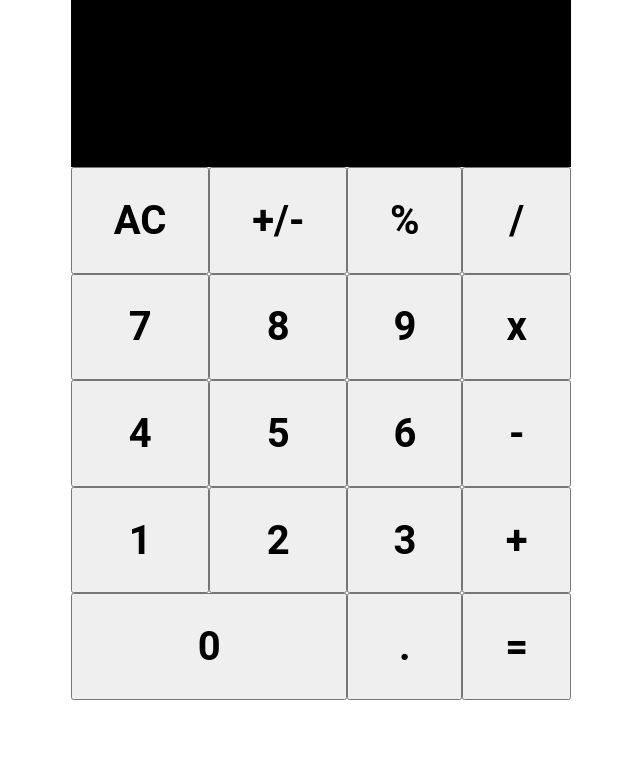
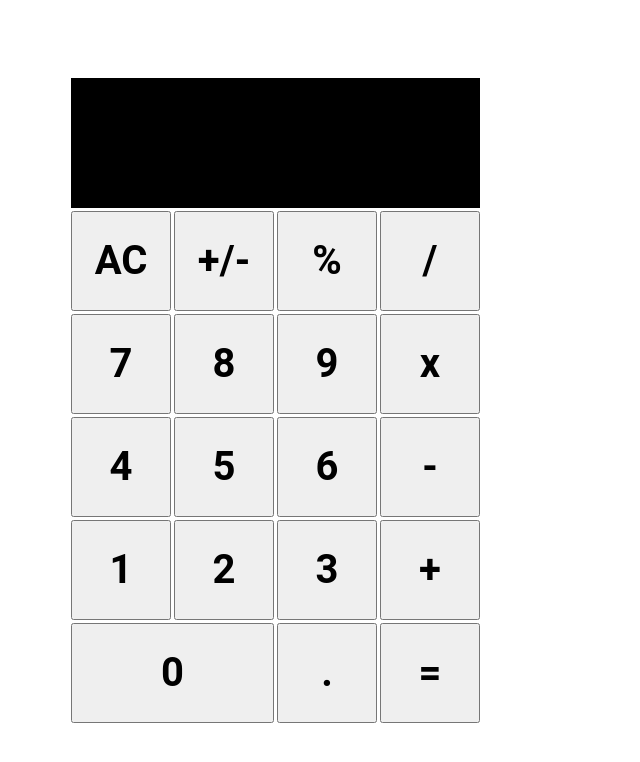
Before and after one commit to HasaanKH/SimpleJsCalc, a plain HTML site: page index.html in a window 1280 px wide. Shown: the whole page, without its empty margins (319-959 px from the left). Drawn offline with Linux system fonts and the light colour scheme.

Commit message:
fixed styling

```diff
--- a/index.js
+++ b/index.js
@@ -21,6 +21,7 @@ class Calculator{
         this.currentLineConstruct.innerText = this.currentOperand;
     }
     appendOperator(operator){
+        if(this.currentOperand === '') return;
         if(this.Operation === null) {
             this.currentOperand = this.currentOperand +' ' + operator.toString();
             this.previousLineConstruct.innerText = this.currentOperand;
--- a/styles.css
+++ b/styles.css
@@ -2,16 +2,19 @@
     padding: 0;
     margin: 0;
     box-sizing: border-box;
+    font-family: Gotham Rounded, sans-serif;
 }
 .calcGrid{
     display:grid;
     width: 500px;
-    height:700px;
+    min-height:100vh;
     position: relative;
-    grid-template-columns: repeat(4, 500px/4);
-    grid-template-rows: repeat(7, 700px/6);
+    grid-template-columns: repeat(4, 100px);
+    grid-template-rows: minmax(130px, auto) repeat(5, 100px);
     margin-right: auto;
     margin-left: auto;
+    grid-gap: 3px;
+    align-content: center;
 }
 .span-2{
     grid-column: span 2;
@@ -20,7 +23,6 @@
     color: white;
     grid-column: span 4;
     background-color: black;
-    grid-row: span 3;
     display: flex;
     flex-direction: column;
     align-items: flex-end;
```
